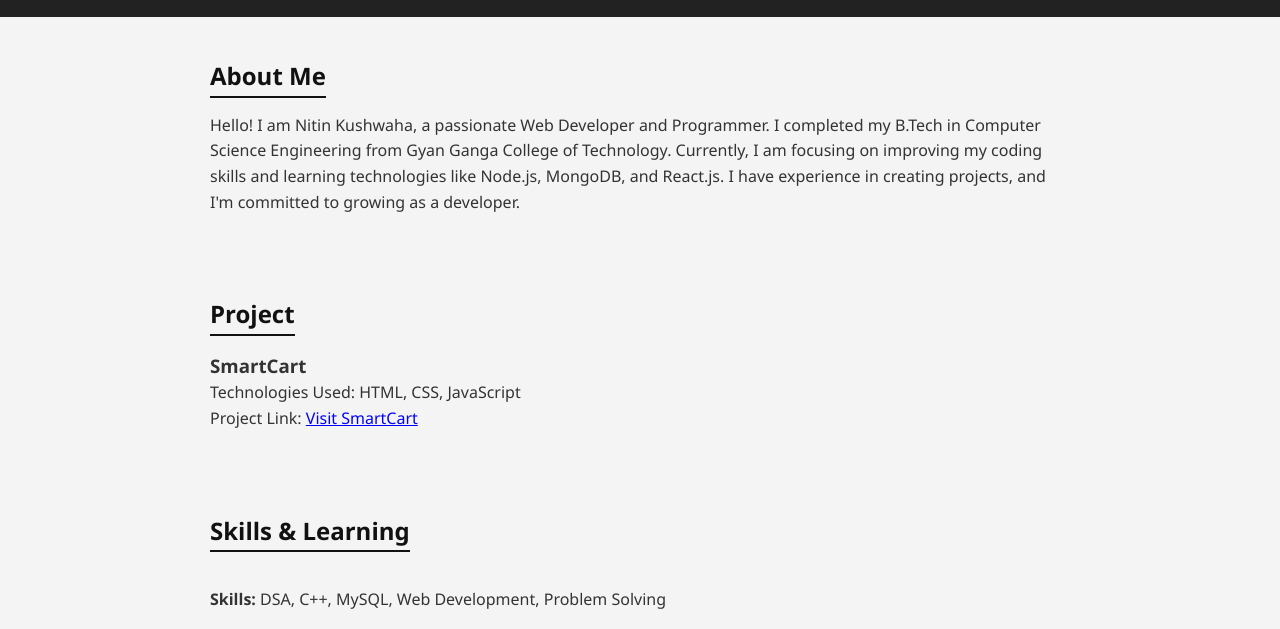
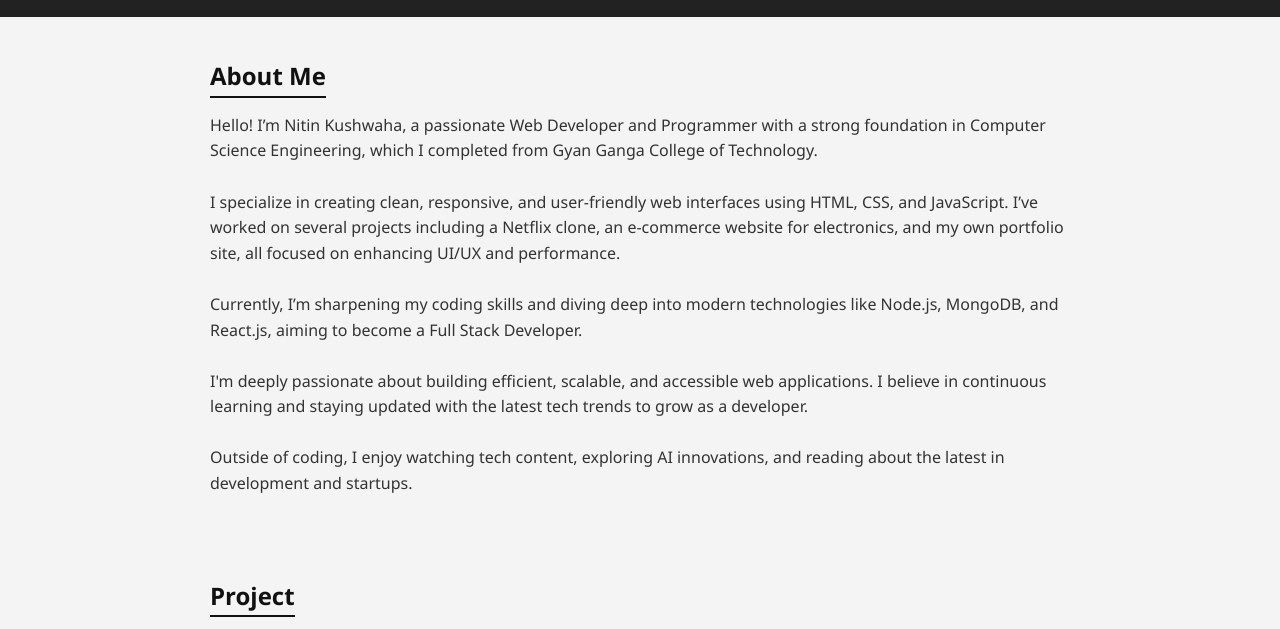
Before and after one commit to Nitinkushwaha292/My-Portfolio, a plain HTML site: page index.html in a window 1280 px wide. Shown: the part 125-754 px from the top of the page. Drawn offline with Linux system fonts and the light colour scheme.

Commit message:
Update index.html

```diff
--- a/index.html
+++ b/index.html
@@ -1,8 +1,9 @@
 <!DOCTYPE html>
 <html lang="en">
+
 <head>
   <meta charset="UTF-8" />
-  <meta name="viewport" content="width=device-width, initial-scale=1.0"/>
+  <meta name="viewport" content="width=device-width, initial-scale=1.0" />
   <title>Nitin Kushwaha | Portfolio</title>
   <style>
     * {
@@ -56,7 +57,9 @@
       text-decoration: underline;
     }
 
-    .skills, .learning, .contact {
+    .skills,
+    .learning,
+    .contact {
       margin-top: 20px;
     }
 
@@ -75,7 +78,8 @@
       margin: auto;
     }
 
-    .contact-form input, .contact-form textarea {
+    .contact-form input,
+    .contact-form textarea {
       padding: 10px;
       margin: 10px 0;
       border: 1px solid #999;
@@ -95,6 +99,7 @@
     }
   </style>
 </head>
+
 <body>
 
   <header>
@@ -113,10 +118,21 @@
   <section id="about">
     <h2>About Me</h2>
     <p>
-      Hello! I am Nitin Kushwaha, a passionate Web Developer and Programmer.
-      I completed my B.Tech in Computer Science Engineering from Gyan Ganga College of Technology.
-      Currently, I am focusing on improving my coding skills and learning technologies like Node.js, MongoDB, and React.js.
-      I have experience in creating projects, and I'm committed to growing as a developer.
+      Hello! I’m Nitin Kushwaha, a passionate Web Developer and Programmer with a strong foundation in Computer Science
+      Engineering, which I completed from Gyan Ganga College of Technology.
+    <p>&nbsp;</p>
+    I specialize in creating clean, responsive, and user-friendly web interfaces using HTML, CSS, and JavaScript. I’ve
+    worked on several projects including a Netflix clone, an e-commerce website for electronics, and my own portfolio
+    site, all focused on enhancing UI/UX and performance.
+    <p>&nbsp;</p>
+    Currently, I’m sharpening my coding skills and diving deep into modern technologies like Node.js, MongoDB, and
+    React.js, aiming to become a Full Stack Developer.
+    <p>&nbsp;</p>
+    I'm deeply passionate about building efficient, scalable, and accessible web applications. I believe in continuous
+    learning and staying updated with the latest tech trends to grow as a developer.
+    <p>&nbsp;</p>
+    Outside of coding, I enjoy watching tech content, exploring AI innovations, and reading about the latest in
+    development and startups.
     </p>
   </section>
 
@@ -124,7 +140,13 @@
     <h2>Project</h2>
     <div class="project">
       <h3>SmartCart</h3>
-      <p>Technologies Used: HTML, CSS, JavaScript</p>
+      <p>
+        Developed a responsive E-Commerce web application for the electronics products enabling users to add to cart,
+        showing product counts in cart and place order online.
+        Demonstrated strong debugging, UI/UX design
+      <p>&nbsp;</p>
+
+      Technologies Used: HTML, CSS, JavaScript</p>
       <p>
         Project Link:
         <a href="https://nitinkushwaha292.github.io/SmartCart/" target="_blank">
@@ -137,7 +159,15 @@
   <section id="skills">
     <h2>Skills & Learning</h2>
     <div class="skills">
-      <p><strong>Skills:</strong> DSA, C++, MySQL, Web Development, Problem Solving</p>
+      <p><strong>Skills:</strong> Key Skills: Data Structure& Algorithm, Database Management (DBMS), Web Development,
+
+        OOP Concepts, Operating System.
+
+        Technical Skills: C++, CSS, HTML, JavaScript, MySQL, Video Editing.
+            <p>&nbsp;</p>
+
+
+        Interest: Data Structure, Management, Cricket, Cooking. </p>
     </div>
     <div class="learning">
       <p><strong>Currently Learning:</strong> Node.js, MongoDB, React.js</p>
@@ -162,4 +192,5 @@
   </footer>
 
 </body>
+
 </html>
```
